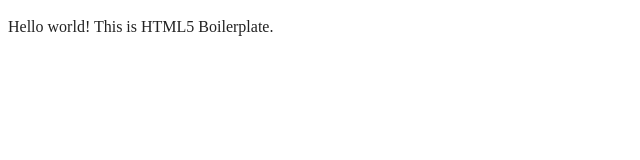
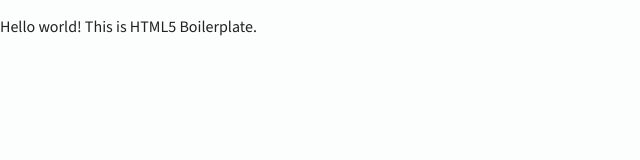
Before and after one commit to ElouenCorvest/ElouenCorvest.github.io, a website built with webpack: page index.html in a window 1280 px wide. Shown: the full height of the page, 0-640 px from the left. Built offline with nearby package versions, Linux system fonts and the light colour scheme.

Commit message:
dev: new: changed font

```diff
--- a/css/style.css
+++ b/css/style.css
@@ -11,10 +11,27 @@
    Base styles: opinionated defaults
    ========================================================================== */
 
+@import url('https://fonts.googleapis.com/css2?family=Source+Sans+3:ital,wght@0,200..900;1,200..900&display=swap');
+
+@font-face {
+  font-family: 'Source Sans 3';
+  src: url('https://fonts.googleapis.com/css2?family=Source+Sans+3:ital,wght@0,200..900;1,200..900&display=swap');
+  font-weight: 200 900;
+  font-style: italic;
+  font-display: swap;
+  }
+
 html {
   color: #222;
   font-size: 1em;
   line-height: 1.4;
+}
+
+body {
+  margin: 0;
+  font-family: "Source Sans 3", cursive;
+  background-color: rgba(0, 170, 175, 0.01);
+  min-height: 100%;
 }
 
 /*
```
